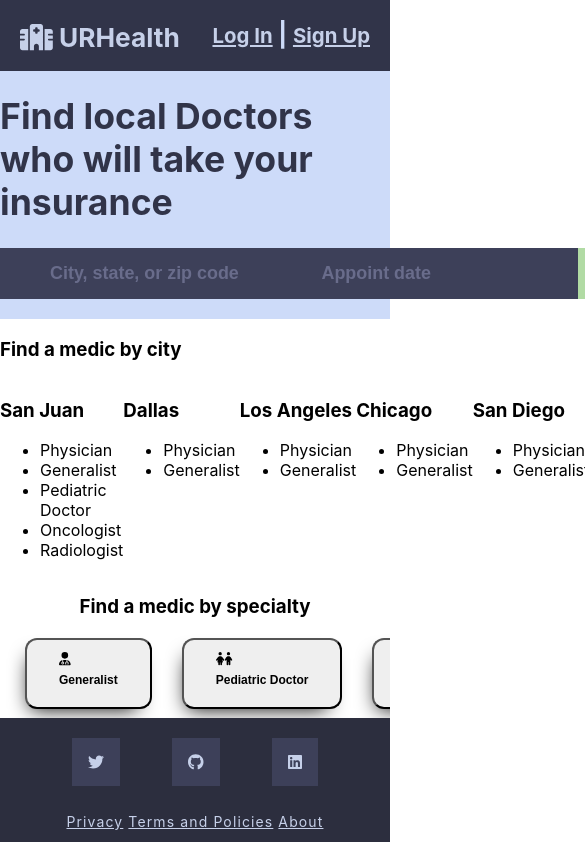
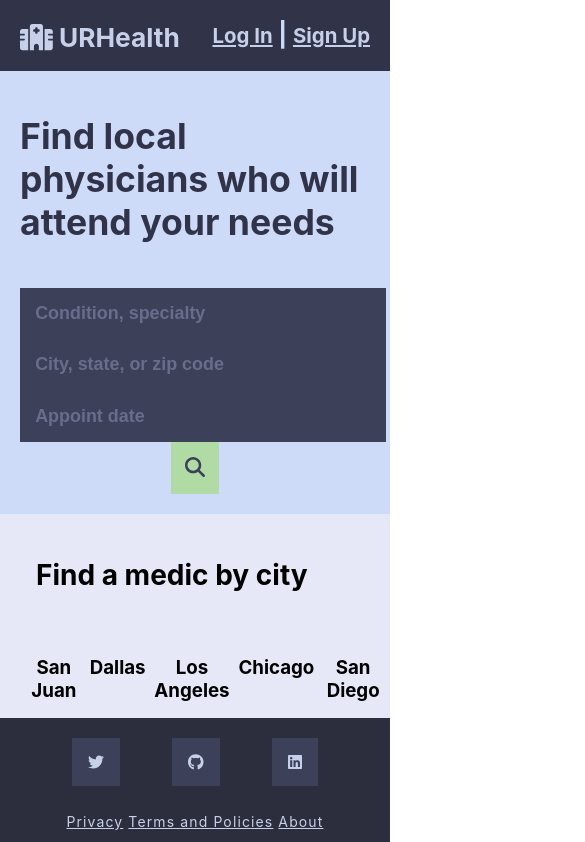
Before and after one commit to uprm-inso-4101-2021-2022-s2/semester-project-team-09-the-bastards, a React (Create React App) app in the folder appoint/appointnent-app/: page / in a window 390 px wide. Shown: the top 842 px of the page, 585 px wide, since content can reach past the window. Built offline with nearby package versions, Linux system fonts and the light colour scheme.

Commit message:
Got a few css stuff done, working on portal and login (HIGH PRIORITY)

```diff
--- a/appoint/appointnent-app/src/App.jsx
+++ b/appoint/appointnent-app/src/App.jsx
@@ -1,25 +1,34 @@
 import {React} from 'react';
 import {Routes, Route } from 'react-router';
-import logo from './logo.svg';
 import { Navbar } from './components/navbar';
 import { Footer } from './components/footer';
 import { Home } from './components/home';
 import { Login } from './components/login';
-import {Signup } from './components/signup';
+import { Signup } from './components/signup';
 import { Error } from './components/404';
 import { About } from './components/about';
+import { Portal } from './components/portal';
+
+import { useState } from 'react';
+
 import './App.css';
 
 function App() {
+  const [token, setToken] = useState();
+
   return (
     <div className="App">
       <header className="App-header">
         <Navbar />
         <Routes>
           <Route path='/' element={<Home />}/>
-          <Route path='/login' element={<Login />}/>
+          <Route path='/login' element={<Login setToken={setToken} />}/>
           <Route path='/signup' element={<Signup />}/>
           <Route path='/about' element={<About />}/>
+          {/* TESTING ONLY */}
+          <Route path='/portal' element={<Portal/>}/>
+
+
           <Route path="*" element={<Error/>}/>
         </Routes>
         <Footer/>
--- a/appoint/appointnent-app/src/components/hero/index.css
+++ b/appoint/appointnent-app/src/components/hero/index.css
@@ -16,12 +16,35 @@
     font-size: 1.120rem;
     padding: 0.95rem;
     font-weight: 600;
+    color: #dadfecd7;
 }
+
+@media screen and (max-width: 910px) {
+    .hero-search-thingy {
+        display: flex;
+        flex-direction: column;
+    }
+
+    .hero-search-thingy div {
+        margin: auto;
+        display: flex;
+
+    }
+
+    .hero-search-thingy div input {
+        width: 86vw;
+    }
+
+}
+
+.hero-container h1 {
+    padding: 1.25rem;
+}
+
 
 .hero-search-thingy div input::placeholder {
     color: #696c8b;
 }
-
 
 .search-hero-btn {
     background: var(--green);
--- a/appoint/appointnent-app/src/components/hero/index.jsx
+++ b/appoint/appointnent-app/src/components/hero/index.jsx
@@ -1,12 +1,33 @@
+import { useState,  useEffect } from 'react';
 import { FontAwesomeIcon } from '@fortawesome/react-fontawesome'
 import { faSearch } from '@fortawesome/free-solid-svg-icons'
 import './index.css';
 
 export const Hero = () => {
+  const wording = ['doctors', 'medics', 'physicians', 'therapists'];
+
+  const [seconds, setSeconds] = useState(0);
+  const [showHeroWording, setShowHeroWording] = useState(wording[seconds]);
+
+
+  useEffect(() => {
+    let interval = null;
+    interval = setInterval(() => {
+      setSeconds(seconds => seconds + 1);
+    }, 2500);
+    setShowHeroWording(newWord => newWord = wording[seconds]);
+    if (seconds >= wording.length) {
+      setSeconds(seconds => seconds = 0)
+    }
+    return () => clearInterval(interval);
+  }, [showHeroWording, seconds]);
+
+
+
     return (
         <div className="hero-container">
             <h1>
-                <span>Find local</span> <span id="span-thing">Doctors</span> <span>who will take your insurance</span>
+                <span>Find local</span> <span id="span-thing">{showHeroWording}</span> <span>who will attend your needs</span>
             </h1>
             <div className="hero-search-thingy">
                 <div>
@@ -27,27 +48,3 @@ export const Hero = () => {
         </div>
     )
 }
-
-{/* <div className='hero-container'>
-      <video src='/videos/video-1.mp4' autoPlay loop muted />
-      <h1>ADVENTURE AWAITS</h1>
-      <p>What are you waiting for?</p>
-      <div className='hero-btns'>
-        <Button
-          className='btns'
-          buttonStyle='btn--outline'
-          buttonSize='btn--large'
-        >
-          GET STARTED
-        </Button>
-        <Button
-          className='btns'
-          buttonStyle='btn--primary'
-          buttonSize='btn--large'
-          onClick={console.log('hey')}
-        >
-          WATCH TRAILER <i className='far fa-play-circle' />
-        </Button>
-      </div>
-    </div>
-  ); */}
--- a/appoint/appointnent-app/src/components/info/index.css
+++ b/appoint/appointnent-app/src/components/info/index.css
@@ -1,3 +1,32 @@
 .city-search-main-container {
     display: flex;
+    justify-content: space-evenly;
 }
+
+.info {
+    background: #e6e7f7;
+    padding-left: 1.25rem;
+    font-style: 800;
+}
+
+.info-card-medic {
+    display: flex;
+    flex-direction: column;
+    flex-grow: 1;
+
+    margin: 2px;
+}
+
+.specialties {
+    background: rgb(140, 184, 174);
+}
+
+.info-card-medic h3 {
+    text-align: center;
+}
+
+
+.city-search-title {
+    font-size: 1.75rem;
+    padding: 1rem;
+}
--- a/appoint/appointnent-app/src/components/info/index.jsx
+++ b/appoint/appointnent-app/src/components/info/index.jsx
@@ -1,20 +1,35 @@
 import './index.css';
+import {useState} from 'react';
 import {cities} from '../../testing/data';
 
 // Fetches the top 20 most appointed cities
 // This also fetches the available specialties within
 
 const InfoCard = (props) => {
+    const [active, setActive] = useState(false);
+
+    // False: its folded
+    // True: unfolded
+    const toggle = () => {
+        if (active) {
+            setActive(active => active = false);
+
+        } else {
+            setActive(active => active = true);
+        }
+
+    }
+
     return (
-        <div>
-            <h3>{props.city}</h3>
-            <div className="specialties hidden">
+        <div className="info-card-medic">
+            <h3 onClick={() => toggle()} >{props.city}</h3>
+            { active ? <div className="specialties">
                 <ul>{
                     props.topSpecialties.map( (e) => (
                         <li>{e}</li>
                     ))
                 }</ul>
-            </div>
+            </div> : null}
         </div>
     )
 }
@@ -23,7 +38,7 @@ export const Info = () => {
     const props = cities
 
     return (
-    <div>
+    <div className="info">
         <h3 className="city-search-title">Find a medic by city</h3>
         <div className="city-search-main-container">
         {
--- a/appoint/appointnent-app/src/components/navbar/index.jsx
+++ b/appoint/appointnent-app/src/components/navbar/index.jsx
@@ -17,7 +17,7 @@ export const Navbar = ({children}) => {
 
     return (
         <nav className="navbar navbar-expand">
-            <h1>
+            <h1 onClick={() => navigate("/")}>
             <FontAwesomeIcon icon={faHospital} /> URHealth
             </h1>
             {/* Special buttons */}
--- /dev/null
+++ b/appoint/appointnent-app/src/components/portal/index.jsx
@@ -0,0 +1,9 @@
+import {useState} from 'react';
+
+export const Portal = (props) => {
+    return (
+        <div>
+            Welcome to the portal
+        </div>
+    )
+}
```
